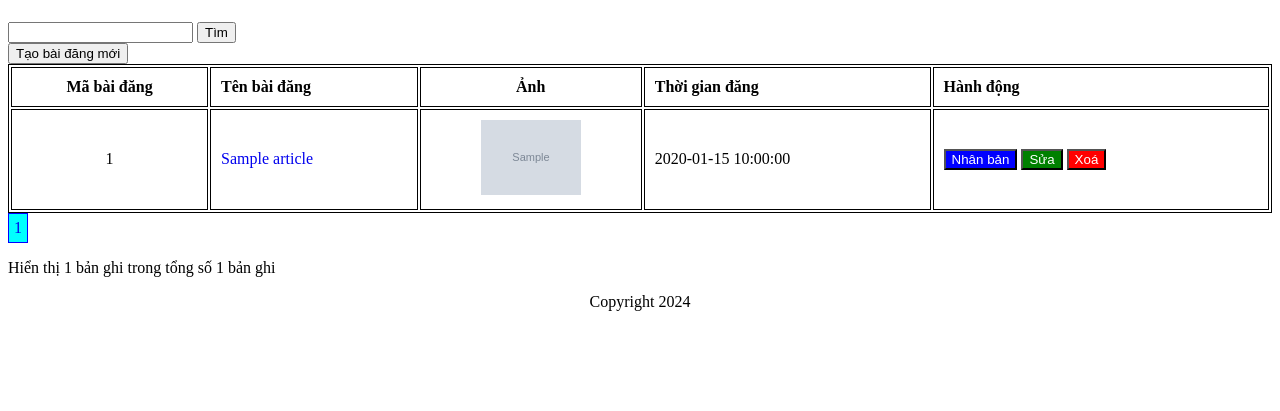
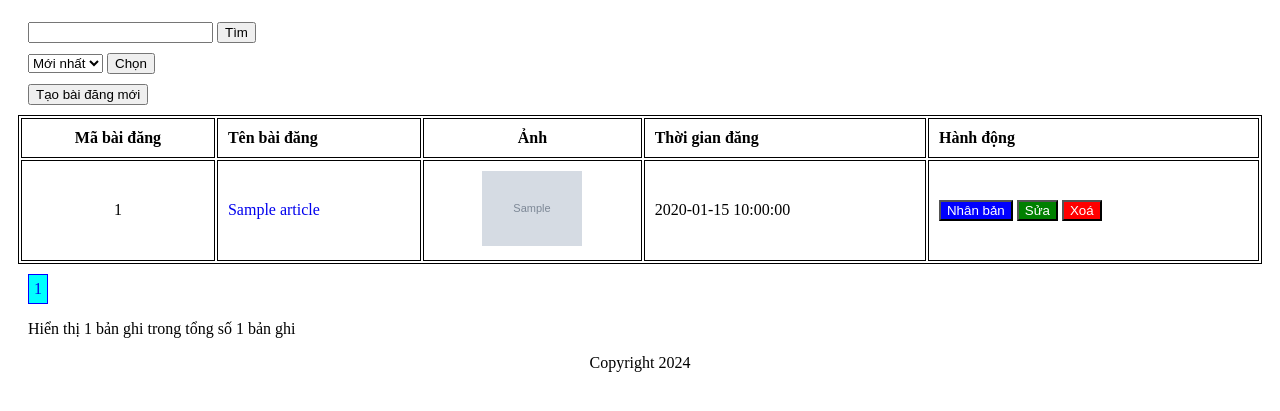
Before and after one commit to lxq2309/PHP_Simple-CRUD-News-Website, a PHP site: page /PHP_Simple-CRUD-News-Website/ in a window 1280 px wide. Shown: the part 58-469 px from the top of the page. Run offline with PHP 8.4, Linux system fonts and the light colour scheme; tables that the repository leaves empty or names only in its code hold one stand-in row (values such as "Sample post"); grey boxes marked "Sample" are stand-in pictures.

Commit message:
`feat`: them chuc nang Sap xep bai dang

```diff
--- a/index.php
+++ b/index.php
@@ -13,12 +13,17 @@ $pageSize = 5;
 $pageCount = ceil($totalCount / $pageSize);
 $pageNumber = 1;
 $recordInPage = 0;
+$sort = 'desc';
+if(isset($_GET['sort']))
+{
+    $sort = $_GET['sort'];
+}
 if (isset ($_GET['page'])) {
     $pageNumber = $_GET['page'];
 }
 $offset = $pageSize * ($pageNumber - 1);
 
-$sql = "SELECT * FROM articles WHERE title LIKE '%$searchText%' LIMIT $pageSize OFFSET $offset";
+$sql = "SELECT * FROM articles WHERE title LIKE '%$searchText%' ORDER BY article_id $sort LIMIT $pageSize OFFSET $offset";
 $result = mysqli_query($conn, $sql);
 ?>
 
@@ -30,7 +35,7 @@ $result = mysqli_query($conn, $sql);
     <meta name="viewport" content="width=device-width, initial-scale=1.0">
     <meta name="description" content="<?php echo $WEBSITE_DESCRIPTION; ?>">
     <title>
-        <?php echo ($searchText != null ? "Kết quả tìm kiếm $searchText" : "$WEBSITE_TITLE") . ($pageNumber != 1 ? " - Trang $pageNumber": '') ?>
+        <?php echo ($searchText != null ? "Kết quả tìm kiếm $searchText" : "$WEBSITE_TITLE") . ($pageNumber != 1 ? " - Trang $pageNumber" : '') ?>
     </title>
 
     <style>
@@ -75,6 +80,10 @@ $result = mysqli_query($conn, $sql);
             border: 1px solid blue;
             background-color: aqua;
         }
+
+        div {
+            margin: 10px;
+        }
     </style>
 </head>
 
@@ -92,10 +101,19 @@ $result = mysqli_query($conn, $sql);
                 <input type="text" name="search">
                 <input type="submit" value="Tìm">
             </form>
-
-
         </div>
-        <a href="<?php echo $WEBSITE_URL . '/create.php' ?>"><button>Tạo bài đăng mới</button></a>
+        <div class="sort">
+            <form action="">
+                <select name="sort" id="">
+                    <option value="desc">Mới nhất</option>
+                    <option value="asc">Cũ nhất</option>
+                </select>
+                <input type="submit" value="Chọn">
+            </form>
+        </div>
+        <div class="create">
+            <a href="<?php echo $WEBSITE_URL . '/create.php' ?>"><button>Tạo bài đăng mới</button></a>
+        </div>
         <table>
             <thead>
                 <th>Mã bài đăng</th>
@@ -139,7 +157,7 @@ $result = mysqli_query($conn, $sql);
         <div>
             <?php for ($i = 1; $i <= $pageCount; $i++) { ?>
                 <a class="<?php echo ($pageNumber == $i ? 'active' : '') ?>"
-                    href="<?php echo $WEBSITE_URL . '/?page=' . $i . '&search=' . $searchText ?>">
+                    href="<?php echo $WEBSITE_URL . '/?page=' . $i . '&search=' . $searchText . '&sort=' . $sort ?>">
                     <?php echo $i ?>
                 </a>
             <?php } ?>
```
